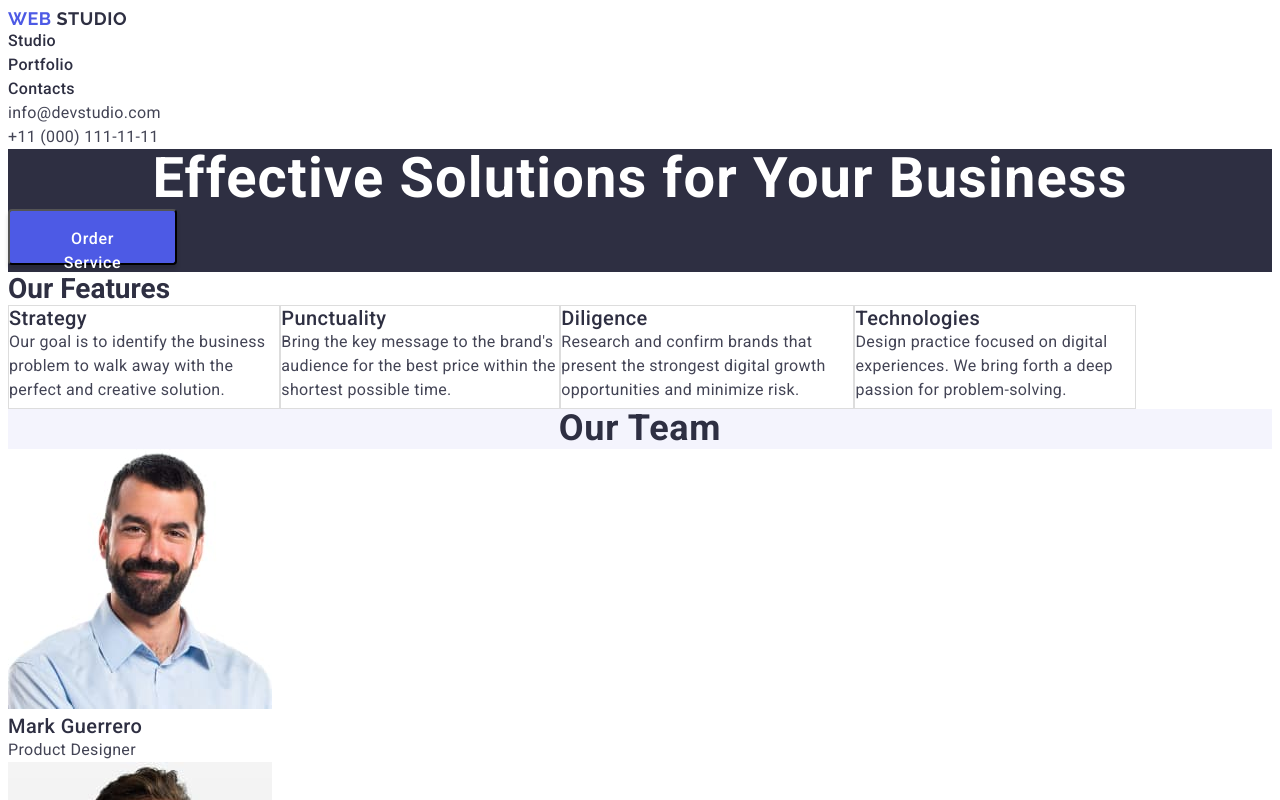
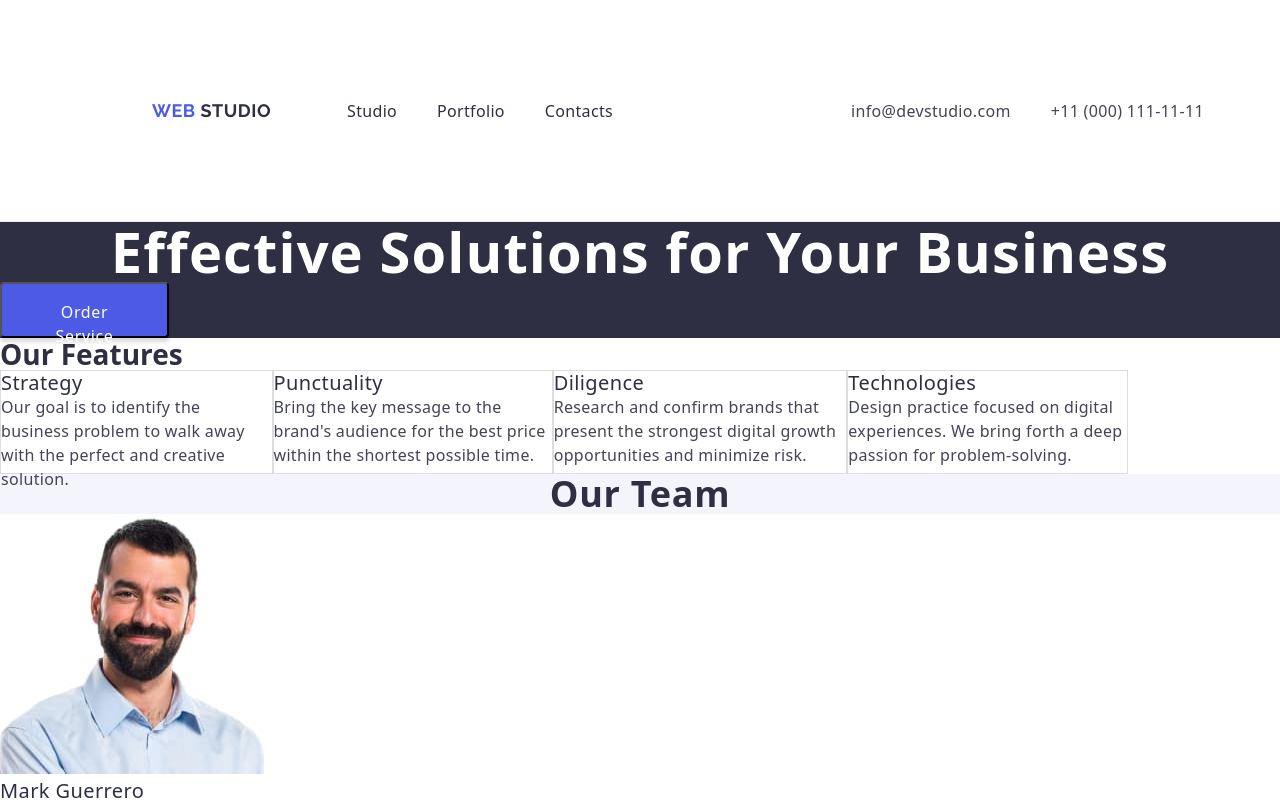
Before and after one commit to ivanchuprun/goit-markup-hw-03, a plain HTML site: page index.html in a window 1280 px wide. Shown: the top 800 px of the page. Drawn offline with nearby package versions, Linux system fonts and the light colour scheme.

Commit message:
commit add

```diff
--- a/css/styles.css
+++ b/css/styles.css
@@ -17,28 +17,27 @@ h1, h2, h3, h4, h5, h6, p {
     margin: 0;
 }
 
-a {
-    text-decoration: none;
-}
-
 .container {
     max-width: 1158px;
     padding: 0 15px;
-    margin: o auto;
+    margin: auto;
 }
 
-button {
-cursor: pointer;
-font-family: "Roboto", sans-serif;
-border-radius: 4px;
-padding: 16px 32px;
-width: 169px;
-height: 56px;
-box-shadow: 0 4px 4px 0 rgba(0, 0, 0, 0.15);
-background: #4d5ae5;
+.header-page {
+    border-bottom: 1px solid #e7e9fc;
 }
 
-.head-logo {
+.header-container {
+    display: flex;
+    align-items: center;
+}
+
+.nav-page {
+    display: flex;
+    align-items: center;
+}
+
+.logo {
     font-family: "Raleway", sans-serif;
     font-weight: 700;
     font-size: 18px;
@@ -48,11 +47,24 @@ text-transform: uppercase;
     color: #4d5ae5;
 }
 
-.logo-color{
+.head-logo {
+    padding: 24px 0;
+    margin: 76px;
+}
+
+.logo-color {
     color: #2e2f42;
 }
 
+.nav-list {
+    display: flex;
+    align-items: center;
+    gap: 40px;
+}
+
 .nav-item-link {
+    display: block;
+    padding: 24 0;
     font-weight: 500;
     font-size: 16px;
     line-height: 1.5;
@@ -67,12 +79,26 @@ color: #404bbf;
 
 .address {
     font-style: normal;
+    margin-left: auto;
+}
+
+.address-list {
+    display: flex;
+    align-items: center;
+    gap: 40px;
+}
+
+.address-item {
 }
 
 .address-link {
+    display: block;
+    padding: 24px 0;
+    font-weight: 400;
     font-size: 16px;
     line-height: 1.5;
     letter-spacing: 0.02em;
+    align-self: start;
     color: #434455;
 }
 
@@ -81,24 +107,11 @@ color: #434455;
     color: #404bbf;
 }
 
-.email {
-font-weight: 400;
-font-size: 16px;
-line-height: 1.5;
-letter-spacing: 0.02em;
-color: #434455;
-}
-.tel {
-font-weight: 400;
-font-size: 16px;
-line-height: 1.5;
-letter-spacing: 0.02em;
-color: #434455;
-}
 /* Секція 1 */
 .section-page-title {
     background-color: #2e2f42;
 }
+
 .page-title {
 font-weight: 700;
 font-size: 56px;
@@ -107,6 +120,23 @@ letter-spacing: 0.02em;
 text-align: center;
 color: #fff;
 }
+
+button {
+    cursor: pointer;
+    font-family: "Roboto", sans-serif;
+    border-radius: 4px;
+    padding: 16px 32px;
+    width: 169px;
+    height: 56px;
+    display: flex;
+    align-items: flex-start;
+    justify-content: flex-start;
+    flex-direction: row;
+    gap: 10px;
+    box-shadow: 0 4px 4px 0 rgba(0, 0, 0, 0.15);
+    background: #4d5ae5;
+}
+
 .page-title-button {
     font-weight: 500;
     font-size: 16px;
@@ -120,8 +150,8 @@ background-color: #4d5ae5;
     color: #fff;
     background-color: #404bbf;
 }
+
 /* Секція 2 */
-
 .features-section {
     color: #333;
 }
--- a/index.html
+++ b/index.html
@@ -8,12 +8,14 @@
     <link rel="preconnect" href="https://fonts.gstatic.com" crossorigin>
     <link href="https://fonts.googleapis.com/css2?family=Raleway:wght@700&family=Roboto:wght@400;500;700&display=swap" rel="stylesheet">
     <link rel="stylesheet" href="./css/styles.css" />
+    <link rel="stylesheet" href="https://cdnjs.cloudflare.com/ajax/libs/modern-normalize/3.0.1/modern-normalize.min.css" integrity="sha512-q6WgHqiHlKyOqslT/lgBgodhd03Wp4BEqKeW6nNtlOY4quzyG3VoQKFrieaCeSnuVseNKRGpGeDU3qPmabCANg==" crossorigin="anonymous" referrerpolicy="no-referrer" />
 </head>
 <body>
     <header class="header-page">
+        <div class="container header-container">
          <!--Меню навігації-->
          <nav class="nav-page">
-            <a href="./index.html" class="head-logo"> Web <span class="logo-color">Studio</span></a>
+            <a href="./index.html" class="logo head-logo"> Web <span class="logo-color">Studio</span></a>
             <ul class="nav-list">
                 <li class="nav-item"><a class="nav-item-link" href="./index.html">Studio</a></li>
                 <li class="nav-item"><a class="nav-item-link" href="">Portfolio</a></li>
@@ -27,6 +29,7 @@
                 <li class="address-item"><a href="tel:+110001111111" class="address-link">+11 (000) 111-11-11</a></li>
             </ul>
          </address>
+        </div>
     </header>
     <main>
         <!--Заголовок-->
```
Also changed, not shown: 1 other file. Lines whose indentation alone changed are shown as unchanged.
